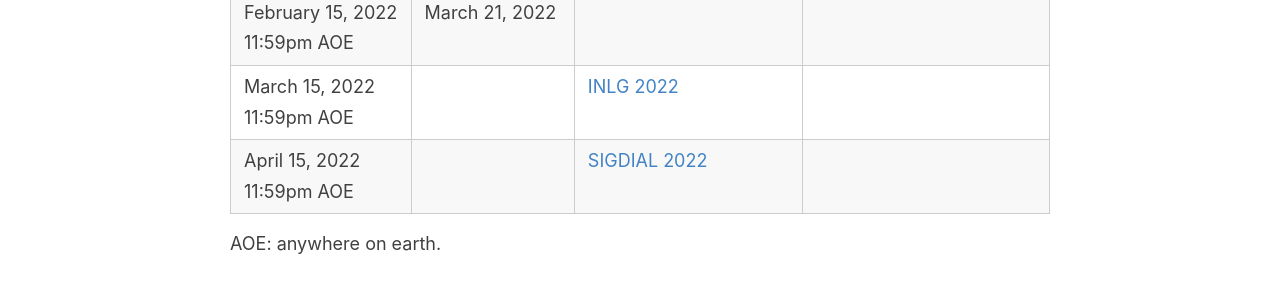
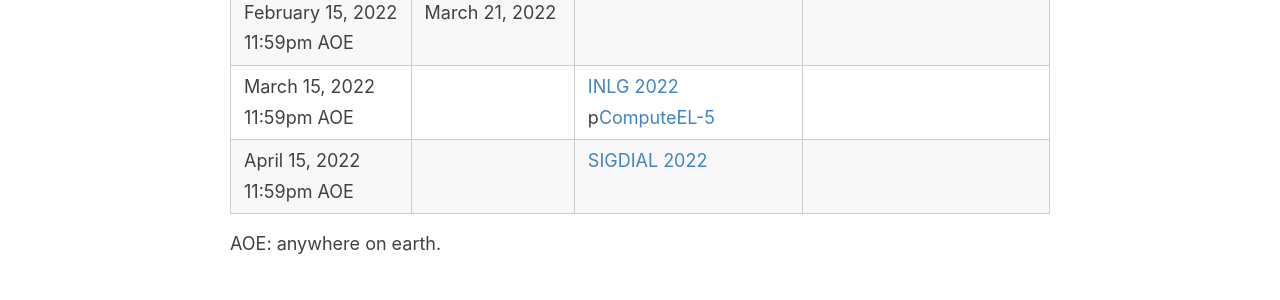
Before and after one commit to amitmerchant1990/reverie, a Jekyll site: the page built from dates.md, in a window 1280 px wide and 900 px high, scrolled down 2224 px. Shown: the part 490-790 px from the top of the window. Built offline with Jekyll 4.4.1, drawn with Linux system fonts in a browser that asks for light colours.

Commit message:
Update dates.md

```diff
--- a/dates.md
+++ b/dates.md
@@ -46,7 +46,7 @@
 | December 15, 2021 11:59pm AOE | January 21, 2022 | | |
 | January 15, 2022 11:59pm AOE | February 21, 2022 | [NAACL 2022](https://2022.naacl.org/) (March 2, 2022) | |
 | February 15, 2022 11:59pm AOE | March 21, 2022 | | |
-| March 15, 2022 11:59pm AOE | | [INLG 2022](https://inlgmeeting.github.io) | |
+| March 15, 2022 11:59pm AOE | | [INLG 2022](https://inlgmeeting.github.io)<br/>p[ComputeEL-5](https://openreview.net/group?id=aclweb.org/ACL/2022/Workshop/ComputEL) | |
 | April 15, 2022 11:59pm AOE | | [SIGDIAL 2022](https://2022.sigdial.org/) | |
 
 AOE: anywhere on earth.
```
